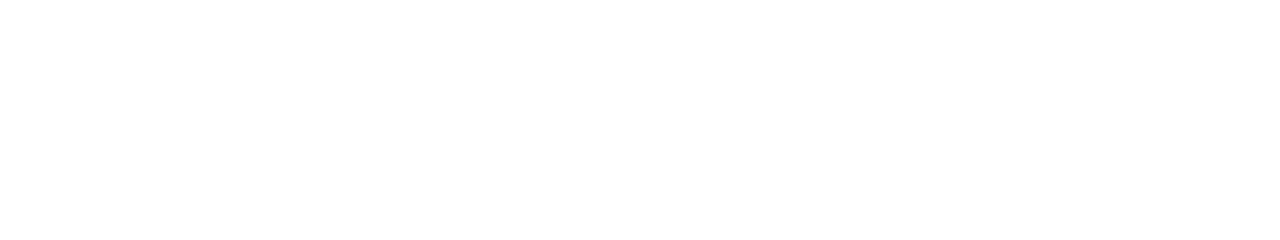
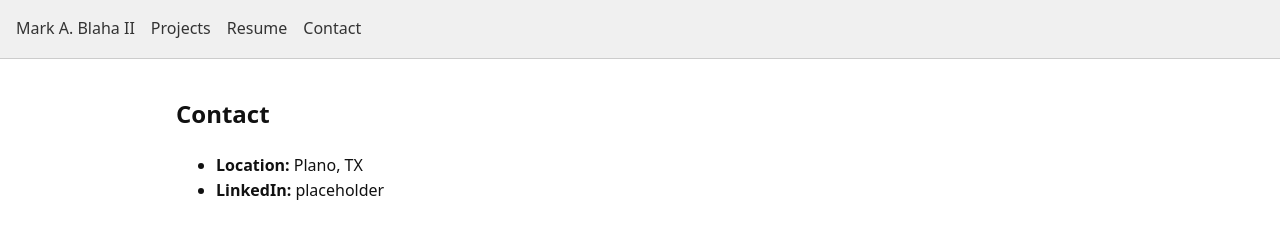
Before and after one commit to realmbs/realmbs.github.io, an Astro site: page /contact in a window 1280 px wide. Built offline with nearby package versions, Linux system fonts and the light colour scheme; Astro itself is replaced by a stand-in of ours.

Commit message:
update contact.astro

```diff
--- a/src/pages/contact.astro
+++ b/src/pages/contact.astro
@@ -0,0 +1,18 @@
+---
+import '../styles/global.scss';
+import BaseLayout from "@/layouts/BaseLayout.astro";
+import type { SiteData } from '../types';
+import rawData from "../data/data.json";
+const data = rawData as SiteData;
+
+---
+
+<BaseLayout title="Contact" name={data.name} description="Contact page of Mark Blaha II">
+  <section>
+    <h1>Contact</h1>
+    <ul>
+      <li><strong>Location:</strong> {data.location}</li>
+      <li><strong>LinkedIn:</strong> {data.linkedin}</li>
+    </ul>
+  </section>
+</BaseLayout>
--- a/src/pages/index.astro
+++ b/src/pages/index.astro
@@ -1,4 +1,5 @@
 ---
+import '../styles/global.scss';
 import BaseLayout from '../layouts/BaseLayout.astro';
 import type { SiteData } from '../types';
 import rawData from '../data/data.json';
--- a/src/pages/projects.astro
+++ b/src/pages/projects.astro
@@ -1,4 +1,5 @@
 ---
+import '../styles/global.scss';
 import BaseLayout from "../layouts/BaseLayout.astro";
 import type { ProjectEntry, SiteData } from "../types";
 import rawData from "../data/data.json";
```
